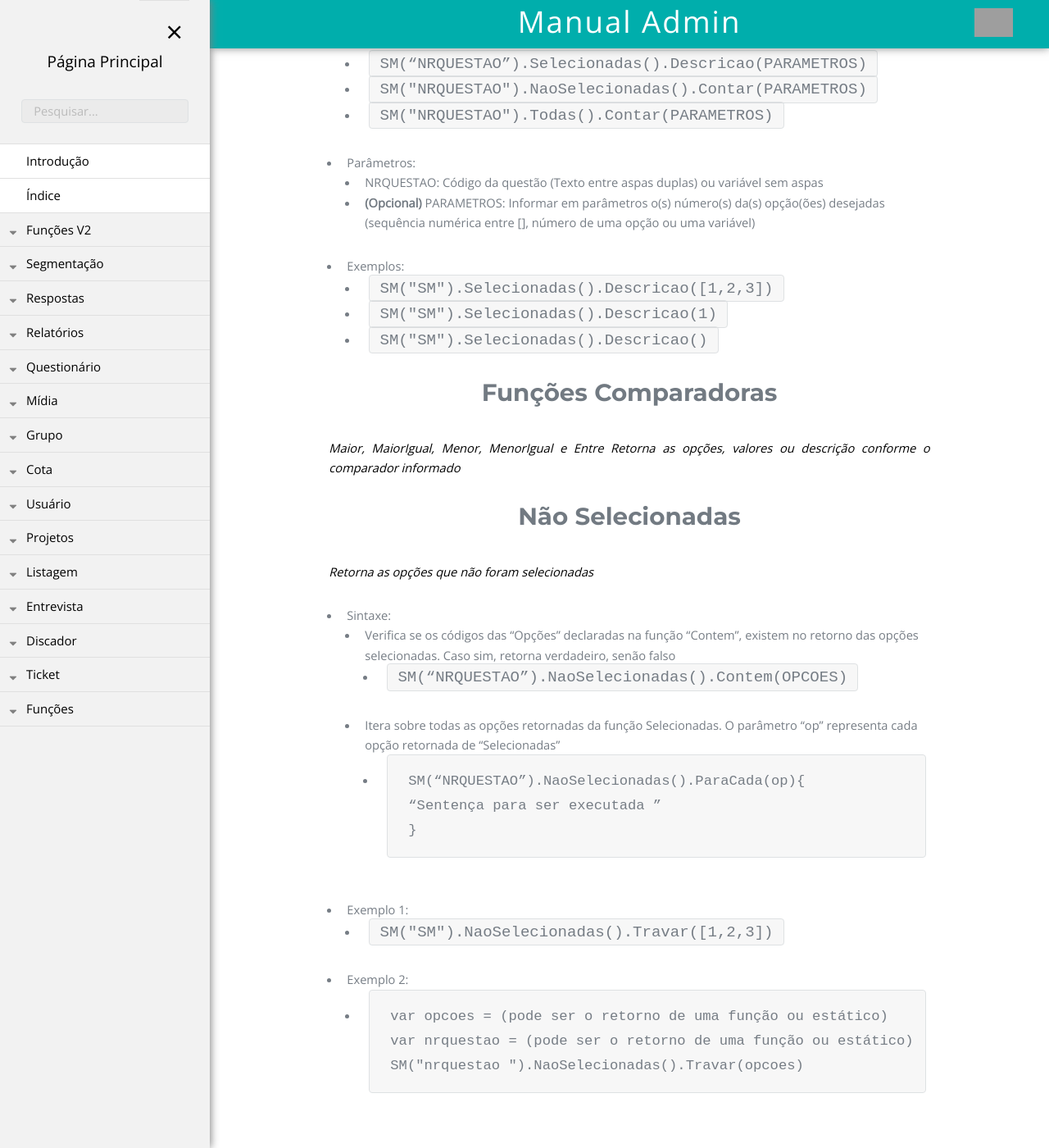
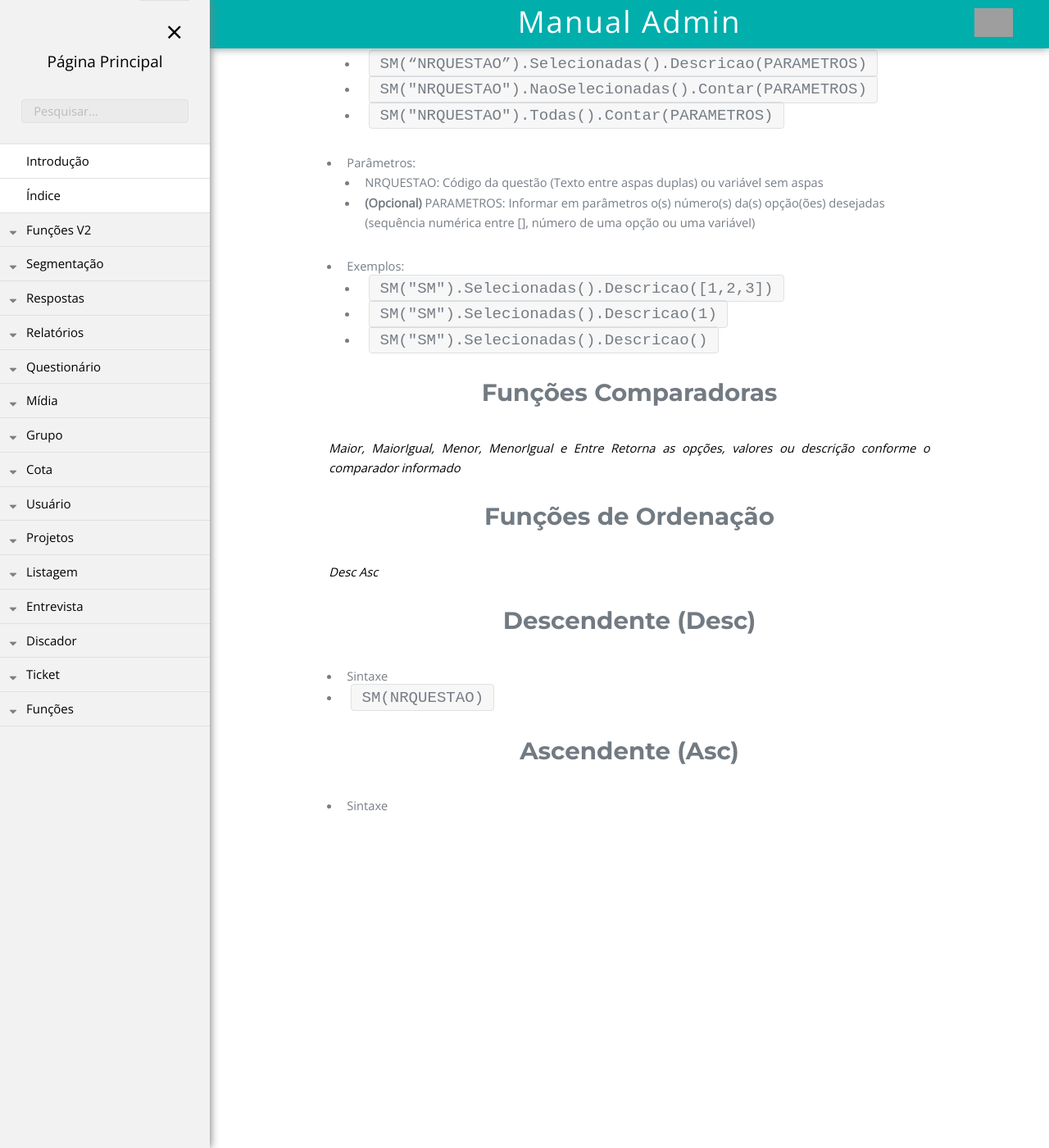
Before and after one commit to rogerio-figueiredo-hsr/hsrtechonline.github.io, a Jekyll site: the page built from _posts/2019-03-29-somatoria.md, in a window 1280 px wide and 1400 px high, scrolled down 4400 px. Shown: the whole window at 82% size. Built offline with Jekyll 4.4.1, drawn with Linux system fonts in a browser that asks for light colours; grey boxes are pictures that could not be loaded.

Commit message:
Update 2019-03-29-somatoria.md

```diff
--- a/_posts/2019-03-29-somatoria.md
+++ b/_posts/2019-03-29-somatoria.md
@@ -151,25 +151,14 @@ pasta: "funcoesv2"
 *Maior, MaiorIgual, Menor, MenorIgual e Entre*
 *Retorna as opções, valores ou descrição conforme o comparador informado*
 
-# Não Selecionadas
-*Retorna as opções que não foram selecionadas*
+# Funções de Ordenação
+*Desc Asc*
 
-- Sintaxe:
-  - Verifica se os códigos das “Opções” declaradas na função “Contem”, existem no retorno das opções selecionadas. Caso sim, retorna         verdadeiro, senão falso
-    - `SM(“NRQUESTAO”).NaoSelecionadas().Contem(OPCOES)`
+# Descendente (Desc)
 
-  - Itera sobre todas as opções retornadas da função Selecionadas. O parâmetro “op” representa cada opção retornada de “Selecionadas”
-    - <pre>
-      <code>SM(“NRQUESTAO”).NaoSelecionadas().ParaCada(op){
-      “Sentença para ser executada ”
-      }</code>
-      </pre>
+  - Sintaxe
+  - `SM(NRQUESTAO)`
 
-- Exemplo 1:
-  - `SM("SM").NaoSelecionadas().Travar([1,2,3])`
-- Exemplo 2:
-  - <pre>
-    <code>var opcoes = (pode ser o retorno de uma função ou estático)
-    var nrquestao = (pode ser o retorno de uma função ou estático)
-    SM("nrquestao ").NaoSelecionadas().Travar(opcoes)</code>
-    </pre>
+# Ascendente (Asc)
+
+  - Sintaxe
```
